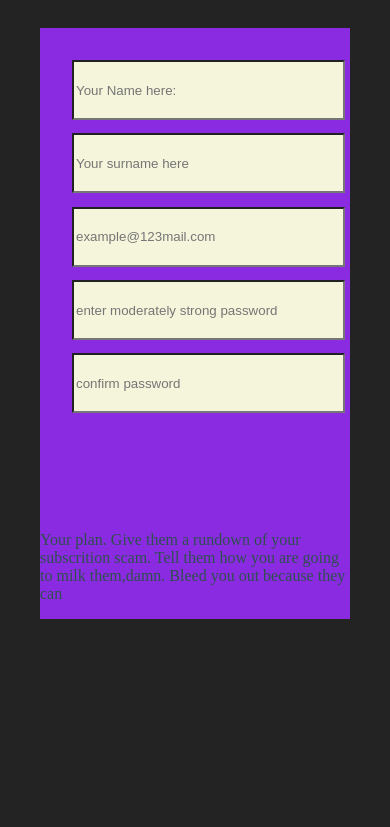
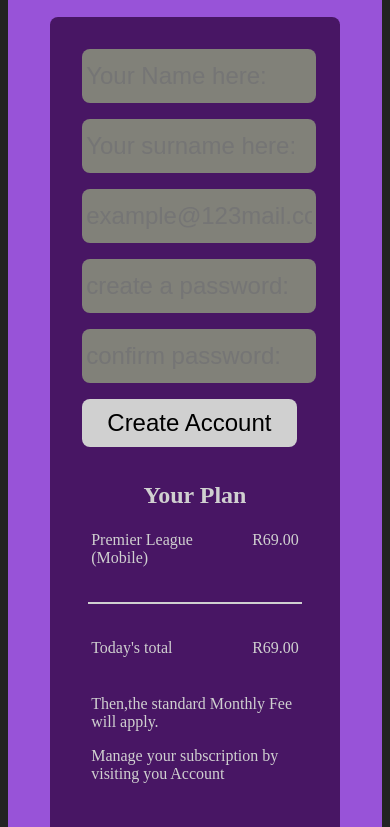
Before and after one commit to js-5/web-form, a plain HTML site: page index.html in a window 390 px wide. Shown: the part 231-1058 px from the top of the page. Before the commit the page ends 858 px from the top, so only its background shows below. Drawn offline with Linux system fonts and the light colour scheme.

Commit message:
Fixed Responsiveness and layout.

```diff
--- a/index.html
+++ b/index.html
@@ -1,3 +1,4 @@
+<!DOCTYPE html>
 <html lang="en-US">
     <head>
         <meta charset="utf-8"/>
@@ -14,25 +15,37 @@
             <h1>FloMax</h1>
         </header>
             <h2>Create your account today</h2>
-    <section></section>
         <main>
+            <article>
                 <form>
                     <div class="input-box">
                         <input type="text" name="name" placeholder="Your Name here:"/>
-                <input type="text" name="surname" placeholder="Your surname here"/>
-                <input type="email" name="email" placeholder="example@123mail.com"/>
-                <input type="password" name="password" placeholder="enter moderately strong password"/>
-                <input type="password" name="confirm-password" placeholder="confirm password"/>
+                        <input type="text" name="surname" placeholder="Your surname here:"/>
+                        <input type="email" name="email" placeholder="example@123mail.com:"/>
+                        <input type="password" name="password" placeholder="create a password:"/>
+                        <input type="password" name="confirm-password" placeholder="confirm password:"/>
+                        <button class="create-account">Create Account</button>
                     </div>
                 </form>
-       <section>
-        <p>Your plan. Give them a rundown of your subscrition scam.
-            Tell them how you are going to milk them,damn.
-            Bleed you out because they can
-        </p>
-
+                <section class="checkout-box">
+                    <h3>Your Plan</h3>
+                    <section class="checkout">
+                        <section class="checkout-plan-description">
+                            <p class="plan-type">Premier League <br> (Mobile)</p>
+                            <p class="plan-cost">R69.00</p>
                         </section>
-
+                        <p class="line"></p>
+                        <section class="cart-total">
+                            <p class="todays-total">Today's total</p>
+                            <p class="checkout-total">R69.00</p>
+                        </section>
+                        <section class="checkout-sub-notice">
+                            <p class="checkout-sub-notice">Then,the standard Monthly Fee will apply.</p>
+                            <p class="checkout-sub-management"> Manage your subscription by visiting you Account</p>
+                        </section>
+                    </section>
+                </section>
+            </article>
         </main>
     </body>
 </html>
--- a/styles/welcome-styles.css
+++ b/styles/welcome-styles.css
@@ -1,17 +1,23 @@
-html{
 
+main{
+   background-color: rgb(152, 83, 216);
+    color: darkslategrey;
+    margin: auto;
+    padding: 5vh;
+    border-radius: 1.5rem;
+    /* display: grid;
+    gap:1.5rem;
+    grid-template-columns: repeat(4,1fr);
+    grid-template-rows: 1fr; */
 }
-main{
-   background-color: blueviolet;
-    color: darkslategrey;
-    height:100%;
+
+article{
     display: grid;
-    grid-template-columns: repeat(2,1fr);
-    height: 70vh;
-    align-items: center;
-    justify-content: center;
-    margin-left: 8rem;
-
+    grid-template-columns: repeat(3,1fr);
+    gap:1rem;
+    border-radius: .5rem;
+    background-color: rgb(72, 22, 100);
+    padding:2rem;
 }
 body{
     background-color: rgb(35,35,35);
@@ -19,13 +25,17 @@ body{
 /*Headers*/
 header
 {
-    height: 5%;
-    background-color: rgb(35,35,35);
+    width: 100%;
+    /* justify-content: flex-start;
+    display: flex; */
+    /* flex-shrink: 1; */
+    background-color: rgb(92, 86, 86);
+
+
 }
 h1{
     color: lightgrey;
-    font-size: 5em;
-    text-align: center;
+    position: inherit;
 
 }
 h2{
@@ -34,66 +44,137 @@ h2{
     text-align: center;
     padding: 10px;
 }
+h3{
+    color: rgb(208,208,208);
+    font-size: 1.5rem;
+    text-align: center;
+    margin: 0%;
+}
+p{
+    color: rgb(208,208,208);
+}
 footer
 {
     background-color: rgb(35,35,35);
-    height: 5%;
+    height: 10vh;
     color: rgb(208,208,208);
 
 }
 /*Classes*/
-.wrapper
-{
-margin-left:-100px;
-display: flex;
+.grid-col-span-2{
+    grid-column-start: 2;
+    grid-column-end:4;
 }
-.stuff
-{
-    position: relative;
-    left: 1px;
-    flex:1;
+.checkout-box{
+    grid-column: span 1;
+    display: flex;
+    flex-direction: column;
 }
-.subtext
-{
-    text-align: center;
-}
+
 .inputbox
 {
     display: flex;
     flex: 2;
     align-items: center;
     flex-direction: column;
+}
+.line
+{
+    border-style: solid;
+    border-color:rgb(208,208,208);
+    border-width: 1px;
+}
+.checkout
+{
+   display: flex;
+   flex-direction: column;
+   justify-content: space-between;
+}
+.checkout-plan-description,.cart-total
+{
+    display: flex;
+    flex-direction: row;
+    justify-content: space-between;
+}
 
-}
 /*Misc*/
 form{
     width: auto;
     height: 100%;
-    flex-direction: column;
-    margin-left: 4rem;
-    margin-top:2rem;
+    grid-column: span 2;
 }
-input{
-    width: 35vw;
+input,.create-account{
+    min-width: 80%;
+    flex-grow: 1;
     color:black;
     text-decoration-color: black;
+    font-size:2rem;
+
     text-emphasis-color: black;
-    background-color: beige;
-    height: 60;
+    background-color: rgb(129, 129, 121);
+    min-height:3rem;
     margin-bottom: 1em;
+    border-radius: .5rem;
+    border-style: solid;
+    border-color:transparent;
 }
-@media (max-width:600px) {
+.create-account
+{
+    background-color: rgb(208,208,208);
+}
+section{
+   border-style: solid;
+   border-color: transparent;
+   flex-grow: 0.5;
 
-    input{
-        width: 70vw;
+}
+@media (max-width:725px) {
+
+    /* .checkout-box{
+        grid-row-start: 2;
+        grid-column:span 3;
     }
-    main{
+    .grid-col-span-2
+    {
+        grid-column: span 3;
+        grid-row:1;
+    } */
+    article{
         display: flex;
         flex-direction: column;
-        margin-left: 2rem;
-        margin-right:2rem;
     }
-    form{
-        margin-left: 2rem;
+    h2{
+        font-size: 2rem;
+    }
+    input,.create-account{
+        min-width: 95%;
+        font-size: 1.5rem;
+        margin-left :-1rem;
     }
 }
+@media (min-width:1200px) {
+    main{
+        padding-left: 20vw;
+        padding-right: 20vw;
+
+    }
+
+}
+@media (max-width:375px)
+{
+input.create-account{
+    max-width: 95%;
+    font-size: 1.25rem;
+}
+}
+
+@media (max-width:390px)
+{
+    input,.create-account{
+        max-width:100%;
+        flex-grow:1;
+        margin: auto;
+        margin-bottom: 1rem;
+    }
+
+}
```
Lines whose indentation alone changed are shown as unchanged.
